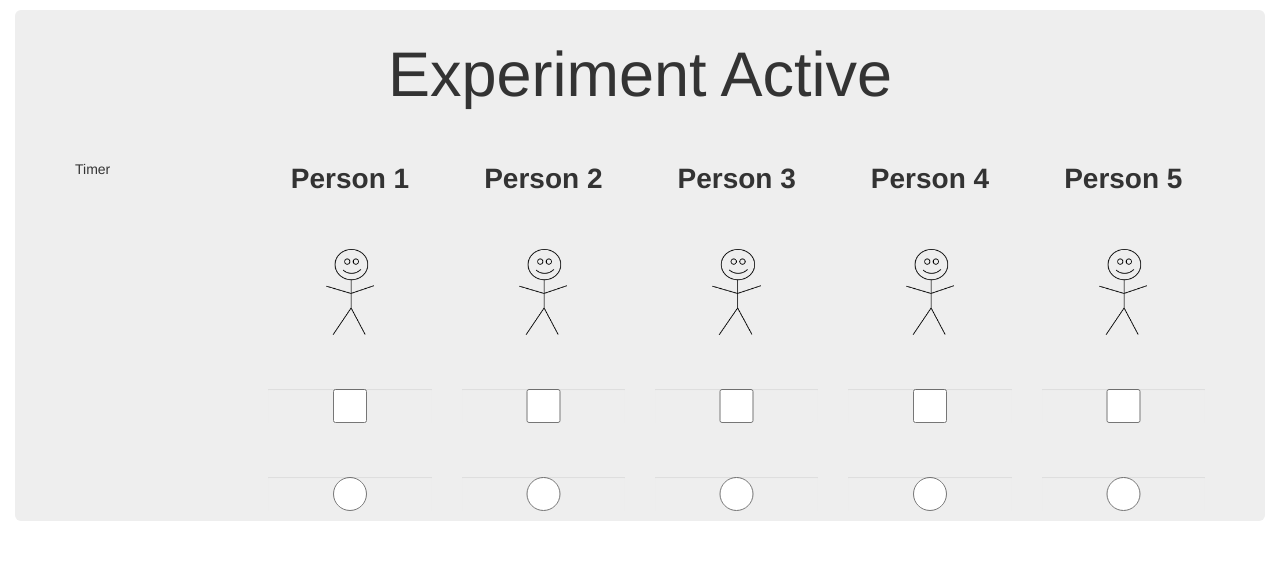
After one commit to Vadman97/StudyTracker, a Flask app: page /experiment/ in a window 1280 px wide. The commit adds this page. Shown: the top 580 px of the page. Run offline with Flask 2, Linux system fonts and the light colour scheme; some libraries are stand-ins or nearby versions.

Commit message:
Reordered templates and adding main window

```diff
--- a/main.py
+++ b/main.py
@@ -18,5 +18,9 @@ def test(name=None):
 def init():
 	return render_template('initialize.html')
 
+@app.route('/experiment/')
+def experiment():
+	return render_template('experiment.html')
+
 if __name__ == '__main__':
     app.run(host='0.0.0.0', debug=True)
--- /dev/null
+++ b/templates/experiment.html
@@ -0,0 +1,30 @@
+{% extends "layout.html" %}
+
+{% block head %}
+<title>Experiment</title>
+{% endblock %}
+
+{% block body %}
+<div class="jumbotron jumbotronPadding">
+	<h1 class="theme-heading">Experiment Active</h1>
+
+	<div class="row">
+		<div class="col-sm-2">
+			Timer
+		</div>
+		{% for i in range(1,6) %}
+		<div class="col-sm-2">
+			<div class="row personLabel">Person {{ i }}</div>
+			<div class="row rowSpacing"><image class="person centeredBlock" src="/static/images/person.png"></div>
+			<div class="row rowSpacing centeredBlock">
+				<input type="checkbox" class="form-control centeredBlock" name="engagement" value="person{{ i }}">
+			</div>
+			<div class="row rowSpacing centeredBlock">
+				<input type="radio" class="form-control centeredBlock" name="tablet" value="person{{ i }}">
+
+			</div>
+		</div>
+		{% endfor %}
+	</div>
+</div>
+{% endblock %}
--- /dev/null
+++ b/templates/layout.html
@@ -0,0 +1,31 @@
+<!doctype html>
+<head>
+	<meta http-equiv="Content-Type" content="text/html; charset=utf-8" />
+	<meta name="format-detection" content="telephone=no"/>
+	<meta name="viewport" content="width=device-width, initial-scale=1">
+	<meta http-equiv="X-UA-Compatible" content="IE=Edge;"/>
+	<link rel="shortcut icon" href=""/>
+
+	<!-- not compressed<link href="/static/bootstrap/css/bootstrap.css" rel="stylesheet"/>-->
+	<!--
+		/static/bootstrap/css/bootstrap.min.css
+		/static/bootstrap/css/bootstrap-theme.min.css
+		/static/css/initTheme.css
+		/static/jquery/jquery-2.2.3.js
+	-->
+
+	<link href="{{ url_for('static', filename='bootstrap/css/bootstrap.min.css') }}" rel="stylesheet">
+	<link href="{{ url_for('static', filename='bootstrap/css/bootstrap-theme.min.css') }}" rel="stylesheet">
+	<link href="{{ url_for('static', filename='css/initTheme.css') }}" rel="stylesheet">
+	<script src="{{ url_for('static', filename='jquery/jquery-2.2.3.js') }}"> </script>
+
+	{% block head %}{% endblock %}
+
+</head>
+
+
+<body role="document">
+	<div class="container-fluid theme-showcase" role="main">
+		{% block body %}{% endblock %}
+    </div>
+</body>
```
Also changed, not shown: templates/initialize.html (+6 -50 lines).
